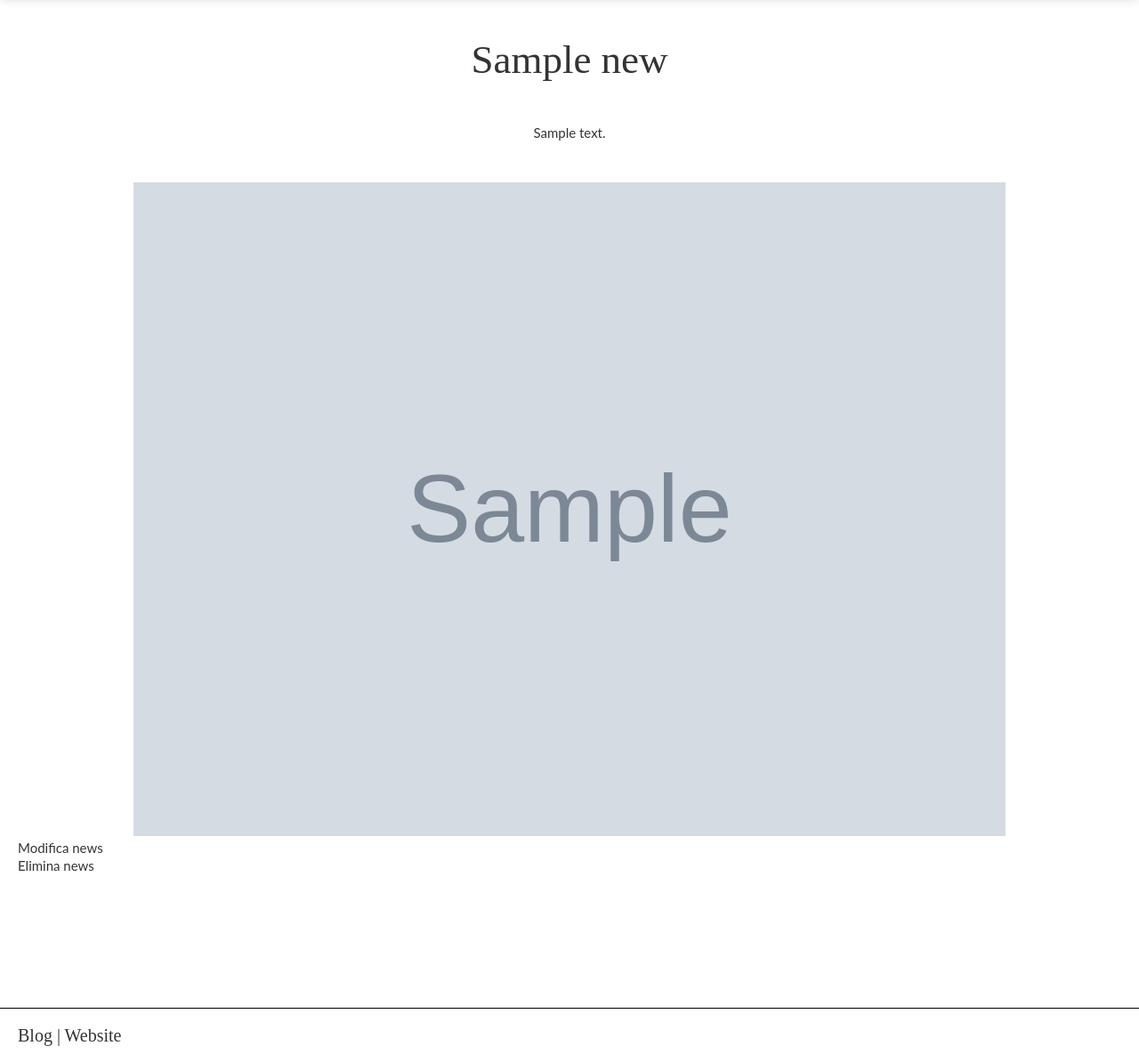
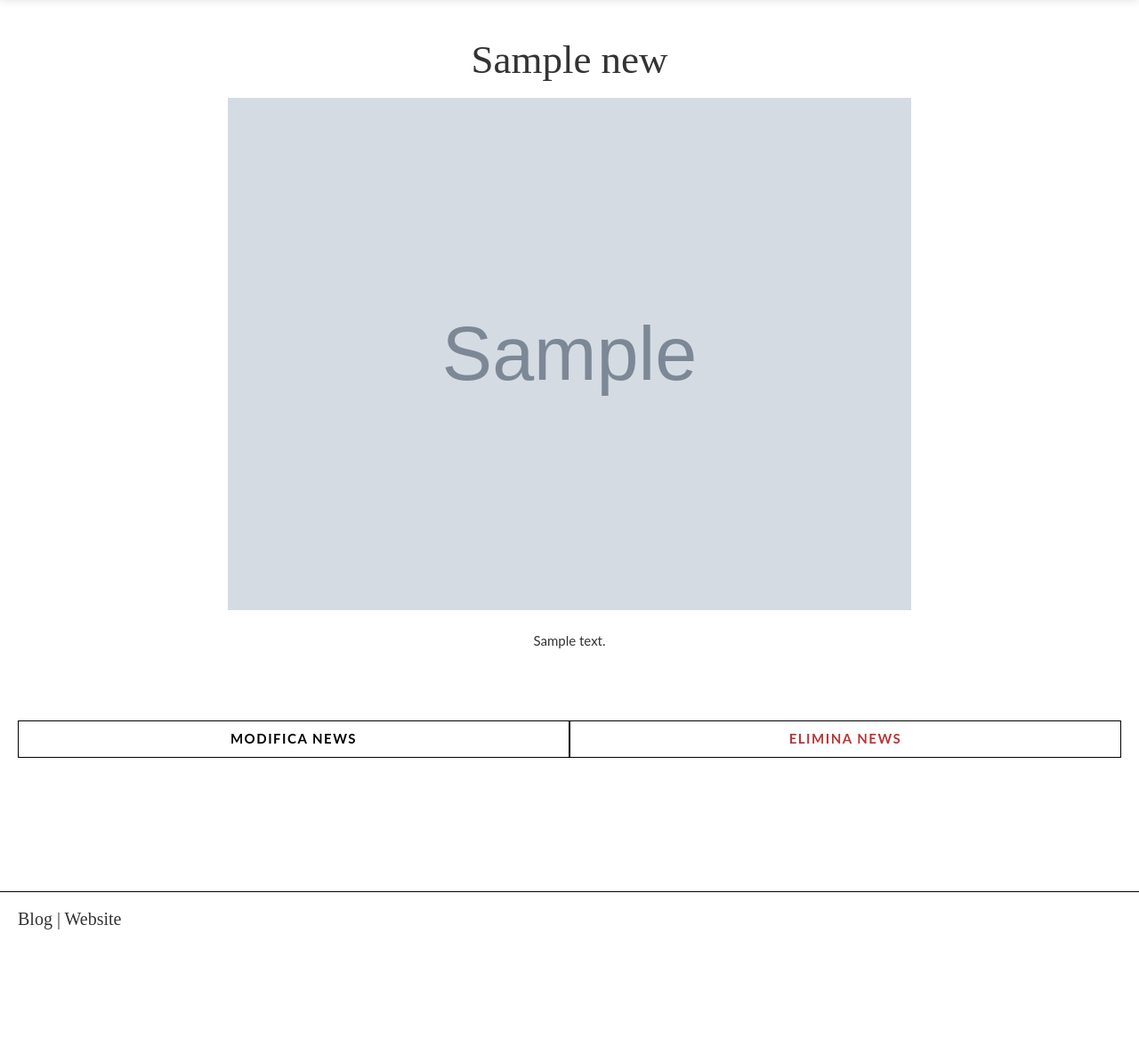
Before and after one commit to TeoTwistingpaint/Blog-Template-Codeigniter, a CodeIgniter app: page /database/news/sample in a window 1280 px wide. Shown: the part 75-1269 px from the top of the page at 89% size. After the commit the page ends 1120 px from the top, so only its background shows below. Run offline with CodeIgniter, Linux system fonts and the light colour scheme; the visitor is signed in with stand-in values (Sample User, id 1); tables that the repository leaves empty or names only in its code hold one stand-in row (values such as "Sample post"); grey boxes marked "Sample" are stand-in pictures; data that the repository does not hold is empty; some libraries are stand-ins or nearby versions.

Commit message:
Update css

```diff
--- a/application/views/pages/news/edit.php
+++ b/application/views/pages/news/edit.php
@@ -13,10 +13,10 @@
 
         <?php echo form_open_multipart("news/edit?news_slug={$news_item['slug']}"); ?>
 
-        <label for="title">Title</label>
+        <label for="title">Titolo</label>
         <input type="input" name="title" value="<?= $news_item['title'] ?>" />
 
-        <label for="text">Text</label>
+        <label for="text">Testo</label>
         <textarea name="text"><?= $news_item['text'] ?></textarea>
 
         <?php if ($news_item['image'] == "") { ?>
@@ -37,6 +37,4 @@
 
         </form>
     </div>
-
-    <a class="logout" href="/login/logout">Logout</a>
 </section>
--- a/application/views/pages/news/view.php
+++ b/application/views/pages/news/view.php
@@ -1,26 +1,24 @@
 <section id="news-item" class="main-container">
     <?php
     echo '<h1>' . $news_item['title'] . '</h1>';
-    echo '<p>' . $news_item['text'] . '</p>';
 
     if (isset($news_item['image']) && $news_item['image'] != "") {
     ?>
         <img src="<?php echo base_url('/upload/') . $news_item['image'] ?>" />
     <?php
     }
+
+    echo '<p>' . $news_item['text'] . '</p>';
     ?>
 
     <?php
     // Se l'utente è loggato, mostra il bottone di edit
     if ($this->session->userdata('logged_in')) {
     ?>
-        <div class="edit-btn">
-            <a href="<?= $edit_url ?>">Modifica news</a>
-        </div>
-
-        <div class="edit-btn">
-            <a href="/news/delete?news_slug=<?= $news_item['slug'] ?>">Elimina news</a>
-        </div>
+    <div class="admin-actions">
+        <a class="btn btn--edit" href="<?= $edit_url ?>">Modifica news</a>
+        <a class="btn btn--delete" href="/news/delete?news_slug=<?= $news_item['slug'] ?>">Elimina news</a>
+    </div>
     <?php }
     ?>
 </section>
--- a/public/sass/common/_vars.scss
+++ b/public/sass/common/_vars.scss
@@ -4,6 +4,8 @@
 $primary-color: black;
 $secondary-color: white;
 $theme-color: #1C1C1F;
+$error-color: rgb(185, 54, 54);
+$correct-color: rgb(38, 122, 38);
 
 /*
 *   FONTS
--- a/public/sass/pages/_edit-news.scss
+++ b/public/sass/pages/_edit-news.scss
@@ -5,10 +5,6 @@
 
 	h1 {
 		text-align: center;
-	}
-
-	.logout{
-		flex-basis: 100%;
 	}
 
 	.img-container{
@@ -19,22 +15,30 @@
 			position: absolute;
 			bottom: 0;
 			right: 0;
-			background-color: rgb(185, 54, 54);
+			background-color: $error-color;
 			padding: 10px 15px;
 			color: white;
 			font-size: 13px;
+			border: 1px solid $secondary-color;
+
+			&:hover{
+				opacity: 1;
+				background-color: $secondary-color;
+				color: $error-color;
+				border: 1px solid $error-color;
+			}
 		}
 	}
 
 	.create-box {
 		p {
-			color: rgb(185, 54, 54);
+			color: $error-color;
 			text-align: center;
 
 			&.message{
 
 				&--correct{
-					color: rgb(38, 122, 38);
+					color: $correct-color;
 				}
 			}
 		}
--- a/public/sass/pages/_login.scss
+++ b/public/sass/pages/_login.scss
@@ -11,10 +11,14 @@
 		padding: 40px;
 		box-sizing: border-box;
 		box-shadow: 0 15px 25px rgba(0, 0, 0, 0.6);
-        border-radius: 10px;
+		border-radius: 10px;
+
+		@media screen and (max-width: $mobile){
+			padding: 30px;
+		}
 
         p{
-            color: rgb(185, 54, 54);
+            color: $error-color;
             text-align: center;
         }
 
--- a/public/sass/pages/_news.scss
+++ b/public/sass/pages/_news.scss
@@ -2,11 +2,11 @@
 	p {
 		&.message {
 			&--correct {
-				color: rgb(38, 122, 38);
+				color: $correct-color;
 			}
 
 			&--error {
-				color: rgb(185, 54, 54);
+				color: $error-color;
 			}
 		}
 	}
@@ -27,13 +27,54 @@
 #news-item {
 	h1 {
 		text-align: center;
+		margin-bottom: 20px;
 	}
 	p {
 		text-align: center;
 	}
 	img {
-		margin-top: 30px;
-		max-width: 980px;
+		max-width: 768px;
 		width: 100%;
+		margin-bottom: 20px;
+	}
+
+	.admin-actions {
+		margin-top: 80px;
+		display: flex;
+	}
+
+	.btn {
+		width: auto;
+		flex-basis: 100%;
+		background-color: transparent;
+		color: $primary-color;
+		text-align: center;
+		padding: 10px 20px;
+		cursor: pointer;
+		border: 1px solid $primary-color;
+		text-transform: uppercase;
+		letter-spacing: 0.1rem;
+		font-weight: bold;
+		position: relative;
+		font-size: 15px;
+		-webkit-transition: all 0.3s;
+		-o-transition: all 0.3s;
+		transition: all 0.3s;
+
+		&:hover {
+			color: $secondary-color;
+			opacity: 1;
+			background-color: $primary-color;
+		}
+
+		&--delete {
+			background-color: $secondary-color;
+			color: $error-color;
+
+			&:hover {
+				color: $secondary-color;
+				background-color: $error-color;
+			}
+		}
 	}
 }
```
Also changed, not shown: application/views/pages/news/create.php (+6 -4 lines), application/views/pages/news/news.php (+6 -5 lines), public/sass/pages/_create-news.scss (+33 -2 lines), public/css/main.css, upload/35ee9dd55584a7daaa99d05aa4afd0e2.PNG (added).
